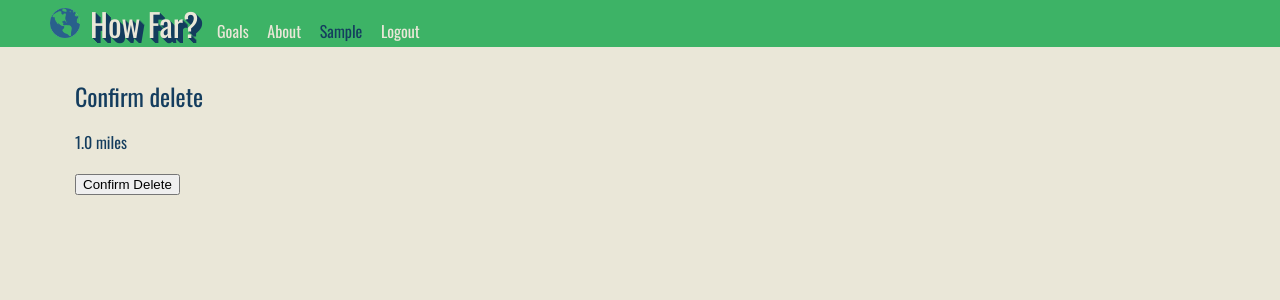
After one commit to pshrmn/website-archive, a Django app: page /delete_workout/1 in a window 1280 px wide. The commit adds this page. Shown: the top 300 px of the page. Run offline with Django 3.2, Linux system fonts and the light colour scheme; a user stored in the database is signed in; tables that the repository leaves empty hold one stand-in row (values such as "Sample post"); parts of the project's set-up code (start-up, migrations or seed data) failed here and were passed over.

Commit message:
delete workouts

```diff
--- /dev/null
+++ b/howfar/templates/workouts/delete_workout.html
@@ -0,0 +1,18 @@
+{% extends 'base.html' %}
+
+{% block content %}
+    <h2>Confirm delete</h2>
+    <p>
+        {{ workout }}
+    </p>
+    <form action="{% url 'delete_workout' object.id %}" method="post">
+        {% csrf_token %}
+        <p class="submit">
+            <button type="submit" name="submit">Confirm Delete</button>
+        </p>
+    </form>
+{% endblock content %}
+
+{% block javascript %}
+    <!-- d3 map to select start/end locations -->
+{% endblock javascript %}
--- a/howfar/templates/workouts/goal.html
+++ b/howfar/templates/workouts/goal.html
@@ -45,7 +45,8 @@
     <ul>
     {% for workout in goal.workout_set.all %}
         <li>
-            {{ workout.exercise }} for {{ workout.distance }} miles.
+            {{ workout.exercise }} for {{ workout.distance }} miles
+            <a href="{% url 'delete_workout' workout.pk %}">&times;</a>
         </li>
     {% empty %}
         <li>
--- a/howfar/urls.py
+++ b/howfar/urls.py
@@ -3,7 +3,8 @@ from django.contrib import admin
 from django.views.generic import TemplateView
 
 from users.views import LoginView, LogoutView, SignUpView
-from workouts.views import (AddGoalView, GoalsView, GoalView, AddWorkoutView)
+from workouts.views import (AddGoalView, GoalsView, GoalView,
+                            AddWorkoutView, DeleteWorkoutView)
 
 admin.autodiscover()
 
@@ -15,6 +16,7 @@ urlpatterns = patterns(
     url(r'^goals', GoalsView.as_view(), name='goals'),
     url(r'^goal/(?P<pk>\d+)$', GoalView.as_view(), name='goal'),
     url(r'^goal/(?P<pk>\d+)/add_workout', AddWorkoutView.as_view(), name='add_workout'),
+    url(r'^delete_workout/(?P<pk>\d+)', DeleteWorkoutView.as_view(), name='delete_workout'),
 )
 
 # user account related views
--- a/workouts/views.py
+++ b/workouts/views.py
@@ -97,7 +97,7 @@ class DeleteWorkoutView(LoginRequiredMixin, DeleteView):
     login_url = '/login/'
 
     def get_success_url(self):
-        return 'goal/{}'.format(self.object.goal.id)
+        return '/goal/{}'.format(self.object.goal.id)
 
     def get_object(self):
         workout = super(DeleteWorkoutView, self).get_object()
```
